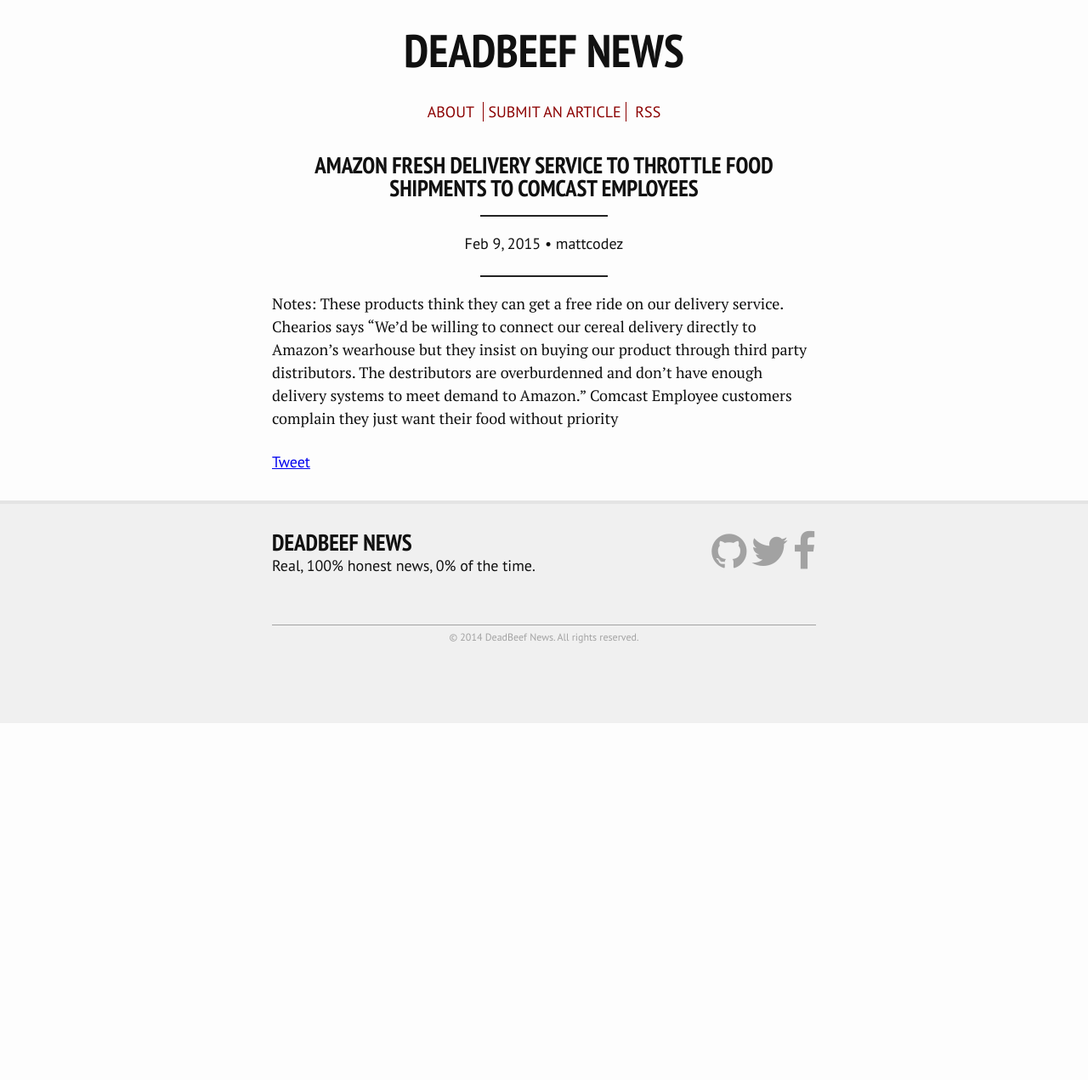
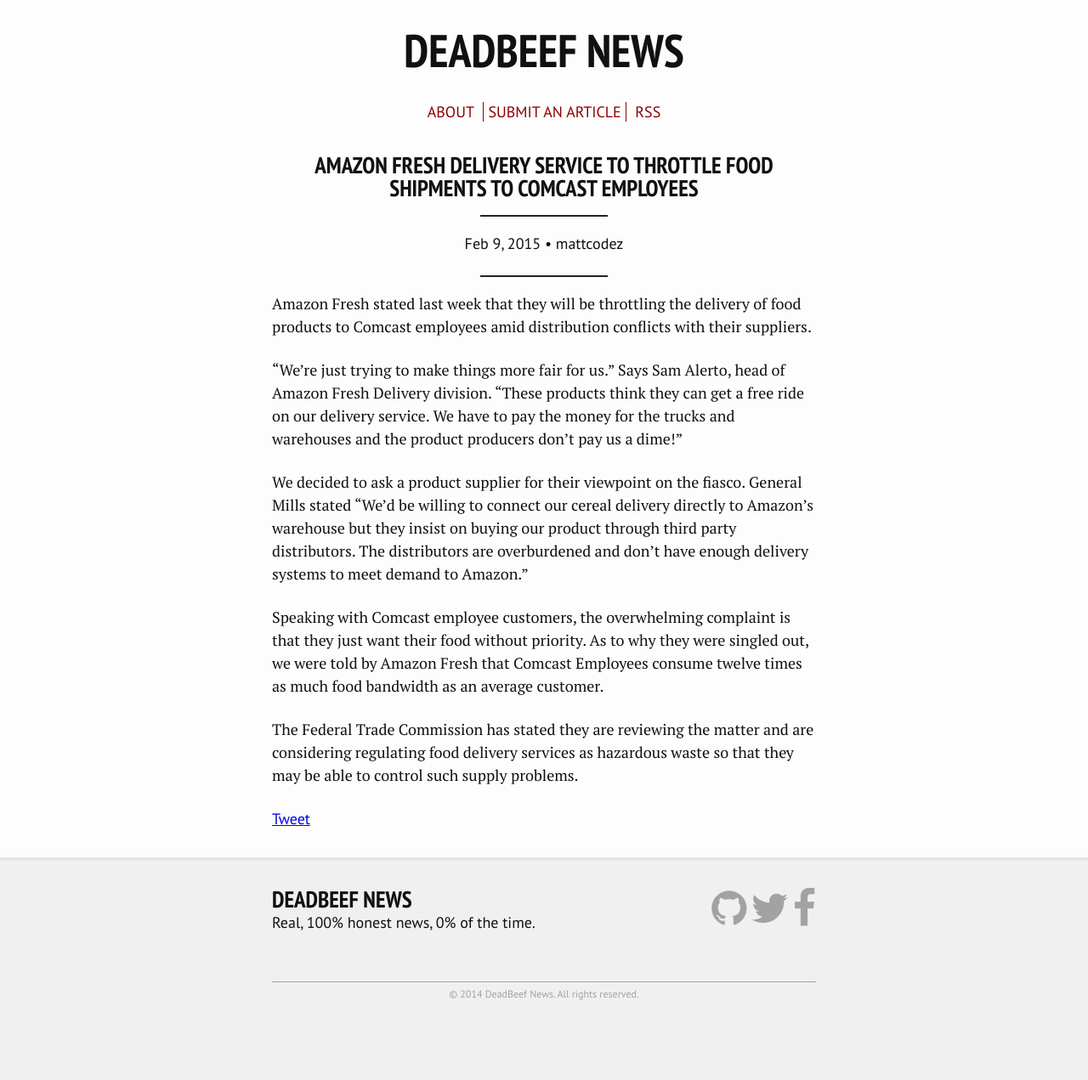
Before and after one commit to deadbeefnews/deadbeefnews.github.io, a Jekyll site: the page built from _posts/2015-02-09-amazon-fresh-throttle.md, in a window 1280 px wide. Shown: the whole page at 85% size. Built offline with Jekyll 4.4.1, drawn with Linux system fonts in a browser that asks for light colours; nearby versions of some CDN libraries; comment, search, counter and statistics services are not loaded; before the commit the page ends 900 px from its top, so only the background shows below that.

Commit message:
Update 2015-02-09-amazon-fresh-throttle.md

```diff
--- a/_posts/2015-02-09-amazon-fresh-throttle.md
+++ b/_posts/2015-02-09-amazon-fresh-throttle.md
@@ -1,12 +1,17 @@
 ---
 layout: post
 title:  "Amazon Fresh Delivery Service to Throttle Food Shipments to Comcast Employees"
-date:   2015-02-09 00:16:00
+date:   2015-02-09 12:50:00
 author: mattcodez
 author-link:
 categories: services
 ---
-Notes:
-These products think they can get a free ride on our delivery service.
-Chearios says "We'd be willing to connect our cereal delivery directly to Amazon's wearhouse but they insist on buying our product through third party distributors. The destributors are overburdenned and don't have enough delivery systems to meet demand to Amazon."
-Comcast Employee customers complain they just want their food without priority
+Amazon Fresh stated last week that they will be throttling the delivery of food products to Comcast employees amid distribution conflicts with their suppliers.
+
+"We're just trying to make things more fair for us." Says Sam Alerto, head of Amazon Fresh Delivery division. "These products think they can get a free ride on our delivery service. We have to pay the money for the trucks and warehouses and the product producers don't pay us a dime!"
+
+We decided to ask a product supplier for their viewpoint on the fiasco. General Mills stated "We'd be willing to connect our cereal delivery directly to Amazon's warehouse but they insist on buying our product through third party distributors. The distributors are overburdened and don't have enough delivery systems to meet demand to Amazon."
+
+Speaking with Comcast employee customers, the overwhelming complaint is that they just want their food without priority. As to why they were singled out, we were told by Amazon Fresh that Comcast Employees consume twelve times as much food bandwidth as an average customer.
+
+The Federal Trade Commission has stated they are reviewing the matter and are considering regulating food delivery services as hazardous waste so that they may be able to control such supply problems.
```
